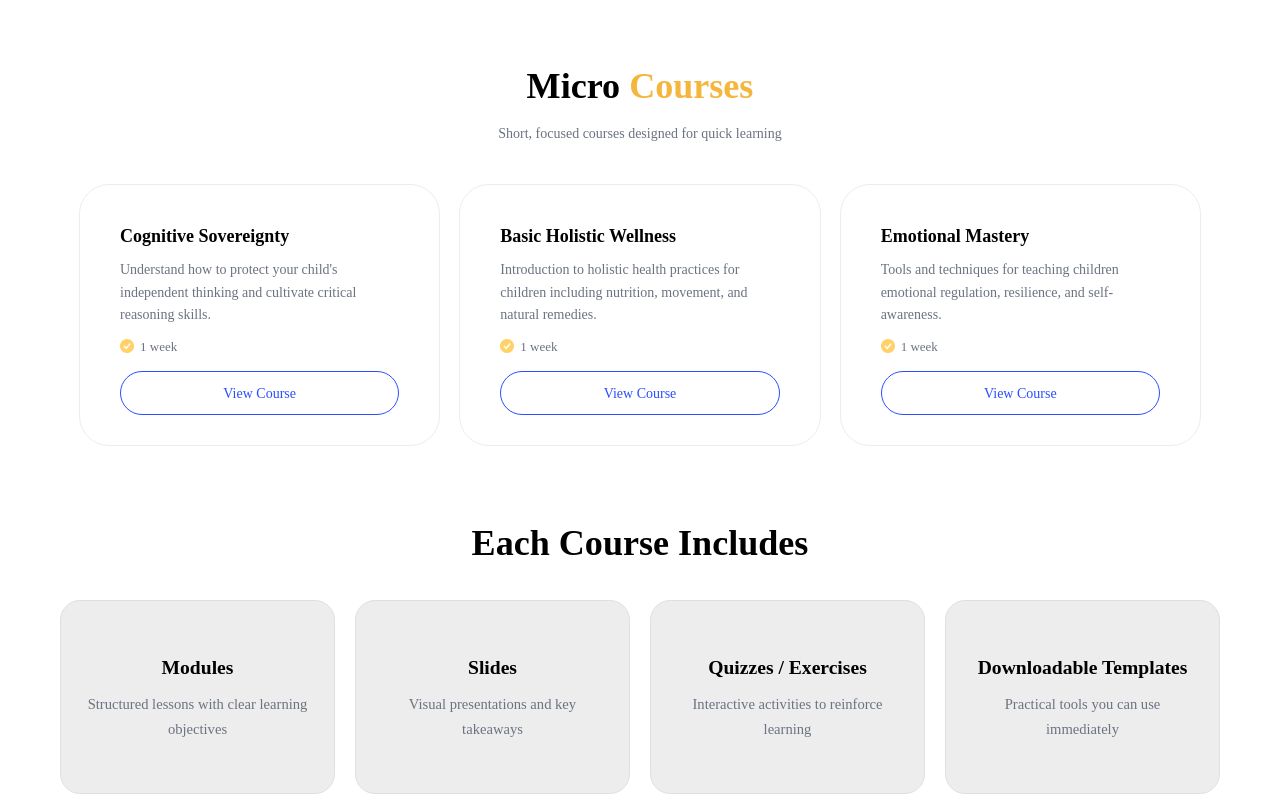
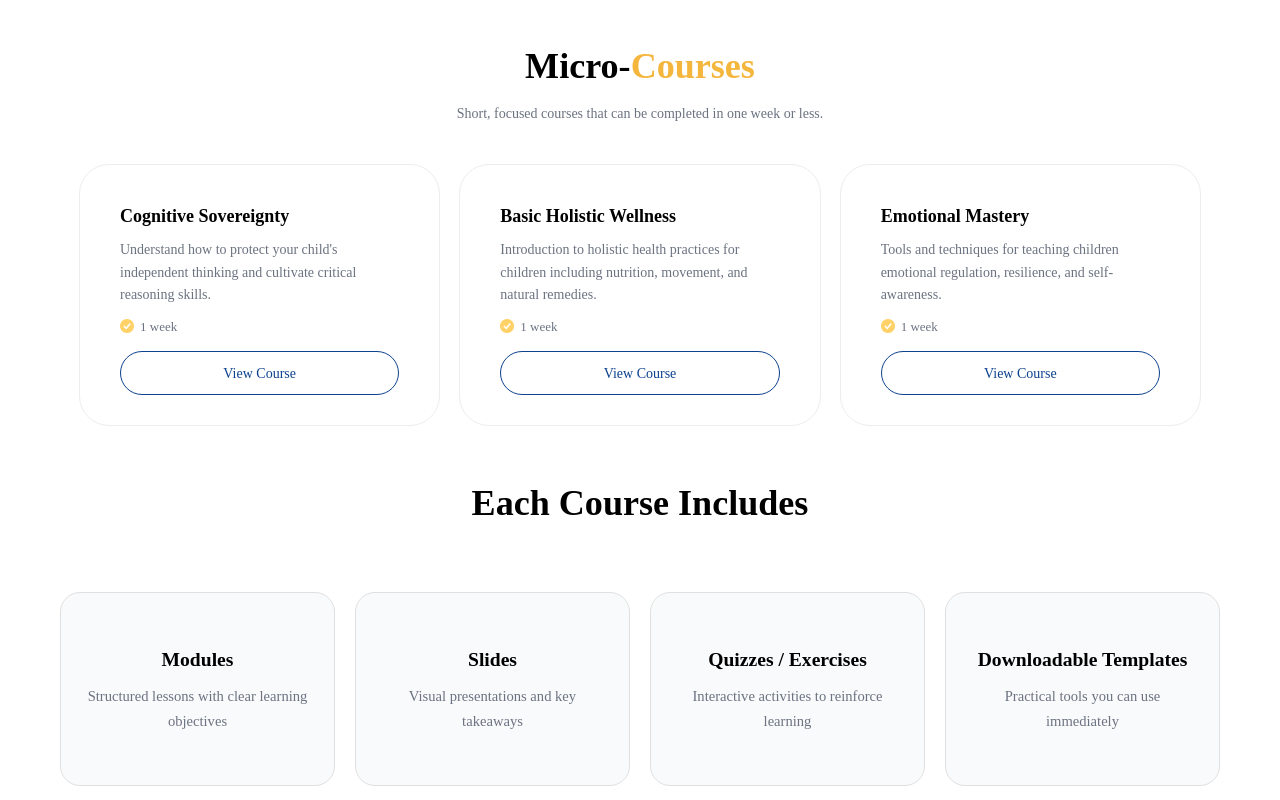
Before and after one commit to muskanariba/Spiral-Academy, a React (Vite) app: page /courses in a window 1280 px wide. Shown: the part 1180-1980 px from the top of the page. Built offline with nearby package versions, Linux system fonts and the light colour scheme; a web font is replaced by a local one.

Commit message:
one page left onlyyy

```diff
--- a/src/components/AboutSpiralDifferent.jsx
+++ b/src/components/AboutSpiralDifferent.jsx
@@ -30,7 +30,7 @@ export default function AboutSpiralDifferent() {
   ];
 
   return (
-    <div className="w-full flex justify-center bg-white">
+    <div className="w-full flex justify-center bg-white py-10">
       <div className="w-full max-w-[1440px] px-4 sm:px-6 lg:px-[79px] py-12 lg:py-[60px]">
 
         {/* Heading */}
--- a/src/components/CoProgramDiscout.jsx
+++ b/src/components/CoProgramDiscout.jsx
@@ -5,7 +5,7 @@ export default function CoProgramDiscount() {
     <section className="w-full flex justify-center py-12 sm:py-16 bg-[#f9fafb]">
 
       {/* CONTAINER */}
-      <div className="w-full max-w-6xl px-4 sm:px-6 lg:px-8 text-center">
+      <div className="w-full max-w-6xl px-4 sm:px-6 lg:px-8 text-center py-5">
 
         {/* HEADING */}
         <h2
--- a/src/components/CoursesFull.jsx
+++ b/src/components/CoursesFull.jsx
@@ -79,7 +79,7 @@ export default function CoursesFull() {
             </div>
 
             {/* Button */}
-            <button className="w-full border border-[#2B4EFF] text-[#2B4EFF] py-3 rounded-full text-sm font-medium hover:bg-[#2B4EFF] hover:text-white transition-all duration-300">
+            <button className="w-full border border-[#0D428E] text-[#0D428E] py-3 rounded-full text-sm font-medium hover:bg-[#0D428E] hover:text-white transition-all duration-300">
               View Course
             </button>
           </div>
--- a/src/components/CoursesIncludes.jsx
+++ b/src/components/CoursesIncludes.jsx
@@ -38,13 +38,13 @@ export default function CourseIncludes() {
         </h2>
 
         {/* Cards */}
-        <div className="grid grid-cols-1 sm:grid-cols-2 lg:grid-cols-4 gap-[20px]">
+        <div className="grid grid-cols-1 sm:grid-cols-2 lg:grid-cols-4 gap-[20px] py-8">
 
           {data.map((item, index) => (
             <div
               key={index}
               className="
-                bg-[#EDEDED]
+                bg-[#F9FAFB]
                 rounded-[20px]
                 border border-[#E0E0E0]
                 text-center
--- a/src/components/CoursesMini.jsx
+++ b/src/components/CoursesMini.jsx
@@ -21,7 +21,7 @@ const microCourses = [
 
 export default function CoursesMini() {
   return (
-    <section className="w-full py-[30px] flex justify-center">
+    <section className="w-full py-[10px] flex justify-center">
 
       {/* CONTENT CONTAINER */}
       <div className="w-full max-w-[1440px] px-[20px] md:px-[40px] lg:px-[79px]">
@@ -35,12 +35,11 @@ export default function CoursesMini() {
               fontWeight: 700,
             }}
           >
-            Micro <span className="text-[#F4B63D]">Courses</span>
+            Micro-<span className="text-[#F4B63D]">Courses</span>
           </h2>
 
           <p className="text-[#6B7280] text-[14px] mt-[10px]">
-            Short, focused courses designed for quick learning
-          </p>
+Short, focused courses that can be completed in one week or less.          </p>
         </div>
 
         {/* GRID */}
@@ -103,13 +102,13 @@ export default function CoursesMini() {
                   mt-[15px]
                   w-full
                   h-[44px]
-                  border border-[#2B4EFF]
-                  text-[#2B4EFF]
+                  border border-[#0D428E]
+                  text-[#0D428E]
                   rounded-full
                   text-[14px]
                   font-medium
                   transition-all duration-300
-                  hover:bg-[#2B4EFF] hover:text-white
+                  hover:bg-[#0D428E] hover:text-white
                 "
               >
                 View Course
```
